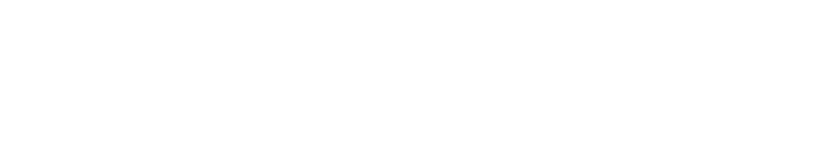
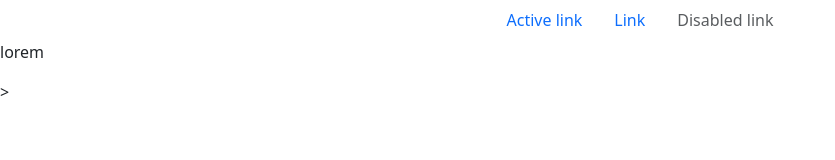
Before and after one commit to phitd1952001/Buoi20GitHub, a plain HTML site: page index.html in a window 1280 px wide. Shown: the whole page, without its empty margins (0-835 px from the left). Drawn offline with nearby package versions, Linux system fonts and the light colour scheme.

Commit message:
hearder and footer

```diff
--- a/index.html
+++ b/index.html
@@ -20,11 +20,21 @@
 
     <body>
         <header>
-            <!-- place navbar here -->
+            <!-- dev phi -->
+            <nav
+                class="nav justify-content-center  "
+            >
+                <a class="nav-link active" href="#" aria-current="page"
+                    >Active link</a
+                >
+                <a class="nav-link" href="#">Link</a>
+                <a class="nav-link disabled" href="#">Disabled link</a>
+            </nav>
+
         </header>
         <main></main>
         <footer>
-            <!-- place footer here -->
+            <p>lorem</p>>
         </footer>
         <!-- Bootstrap JavaScript Libraries -->
         <script
```
